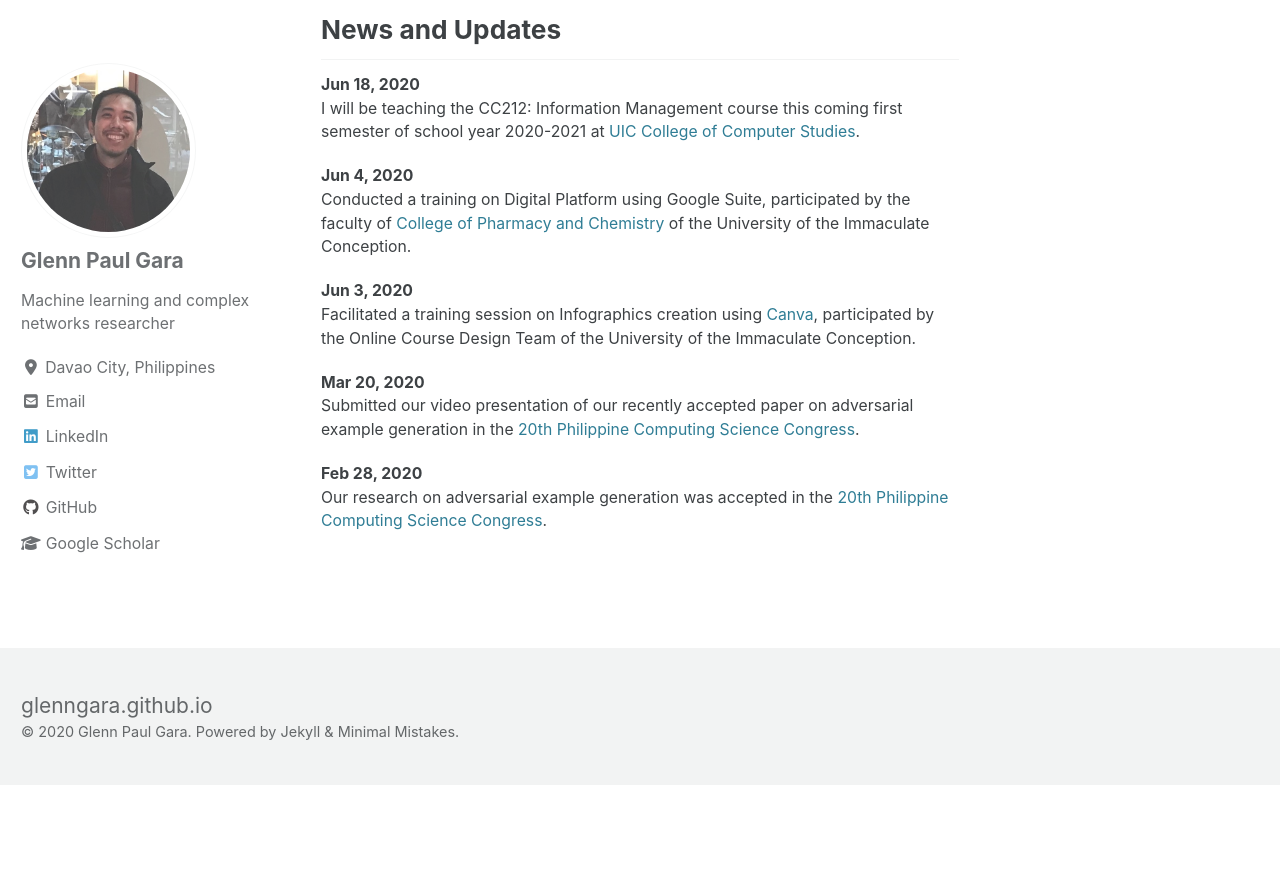
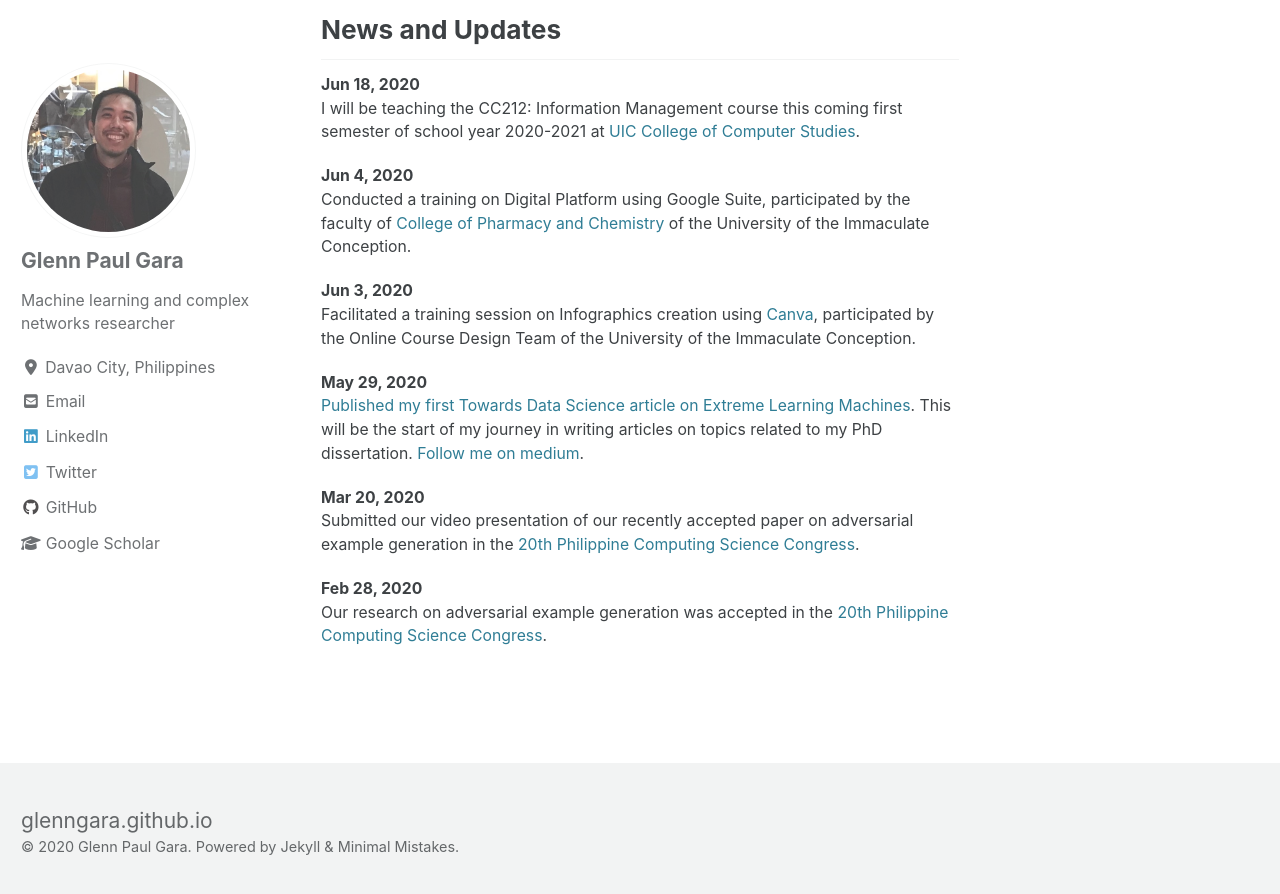
Before and after one commit to glenngara/glenngara.github.io, a Jekyll site: the page built from _pages/home.md, in a window 1280 px wide and 900 px high, scrolled down 1051 px. Shown: the top 894 px of the window. Built offline with Jekyll 4.4.1, drawn with Linux system fonts in a browser that asks for light colours; cached includes are drawn as plain includes; nearby versions of some CDN libraries; before the commit the page ends 1836 px from its top, so only the background shows below that.

Commit message:
Added news and updates

```diff
--- a/_pages/home.md
+++ b/_pages/home.md
@@ -44,6 +44,9 @@ Conducted a training on Digital Platform using Google Suite, participated by the
 **Jun 3, 2020**
 Facilitated a training session on Infographics creation using [Canva](http://canva.com), participated by the Online Course Design Team of the University of the Immaculate Conception.
 
+**May 29, 2020**
+[Published my first Towards Data Science article on Extreme Learning Machines](https://towardsdatascience.com/build-an-extreme-learning-machine-in-python-91d1e8958599). This will be the start of my journey in writing articles on topics related to my PhD dissertation. [Follow me on medium](https://medium.com/@glenngara).
+
 **Mar 20, 2020**
 Submitted our video presentation of our recently accepted paper on adversarial example generation in the [20th Philippine Computing Science Congress](https://sites.google.com/view/pcsc-2020/home).
 
```
